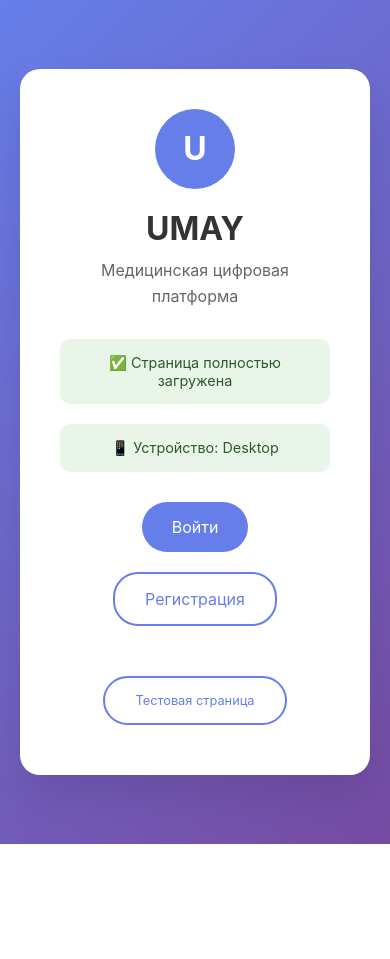
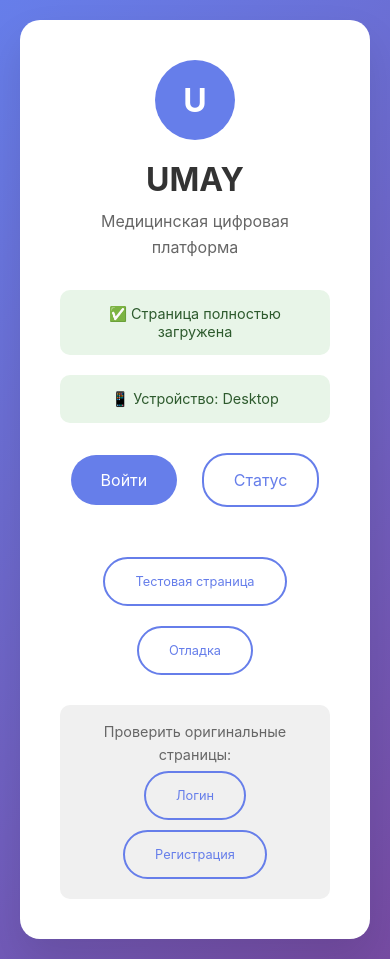
Before and after one commit to Sapar-ali/UMAY_app, a Flask app: page /mobile/ in a window 390 px wide. Before the commit the page ends 844 px from the top, so only its background shows below. Run offline with Flask 3, Linux system fonts and the light colour scheme; parts of the project's set-up code (start-up, migrations or seed data) failed here and were passed over.

Commit message:
PWA/iOS: fix white screen on login; redirect /mobile/login -> /login; clean SW cache list, add HTML fallback, bump cache version

```diff
--- a/app.py
+++ b/app.py
@@ -130,7 +130,8 @@ def mobile_login():
     """Mobile login page"""
     logger.info("📱 Mobile login page requested")
     try:
-        return render_template('mobile/login.html')
+        # Use the primary login page to avoid missing mobile-specific template
+        return redirect(url_for('login'))
     except Exception as e:
         logger.error(f"❌ Error rendering mobile login: {e}")
         return f"Error: {e}", 500
--- a/templates/mobile/simple.html
+++ b/templates/mobile/simple.html
@@ -107,11 +107,18 @@
             📱 Устройство: <span id="device-type"></span>
         </div>
 
-        <a href="/mobile/login" class="btn">Войти</a>
-        <a href="/mobile/register" class="btn btn-secondary">Регистрация</a>
+        <a href="/login" class="btn">Войти</a>
+        <a href="/mobile/status" class="btn btn-secondary">Статус</a>
 
         <div style="margin-top: 30px;">
             <a href="/mobile/test" class="btn btn-secondary" style="font-size: 0.8rem;">Тестовая страница</a>
+            <a href="/mobile/debug" class="btn btn-secondary" style="font-size: 0.8rem;">Отладка</a>
+        </div>
+
+        <div style="margin-top: 20px; padding: 15px; background: #f0f0f0; border-radius: 10px;">
+            <p style="margin: 0; font-size: 0.9rem; color: #666;">Проверить оригинальные страницы:</p>
+            <a href="/login" class="btn btn-secondary" style="font-size: 0.8rem; margin: 5px;">Логин</a>
+            <a href="/register" class="btn btn-secondary" style="font-size: 0.8rem; margin: 5px;">Регистрация</a>
         </div>
     </div>
 
```
Also changed, not shown: static/js/sw.js (+12 -12 lines).
